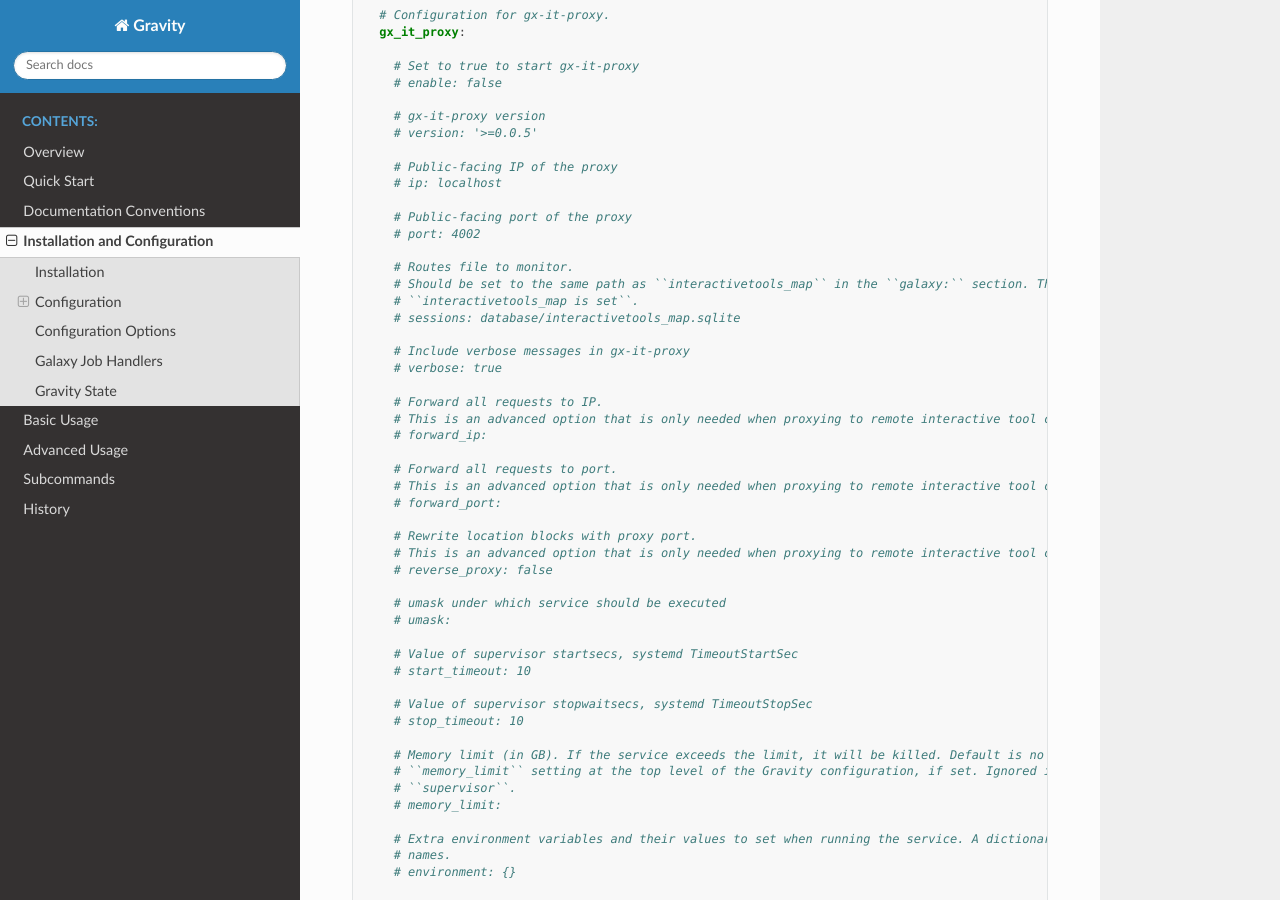
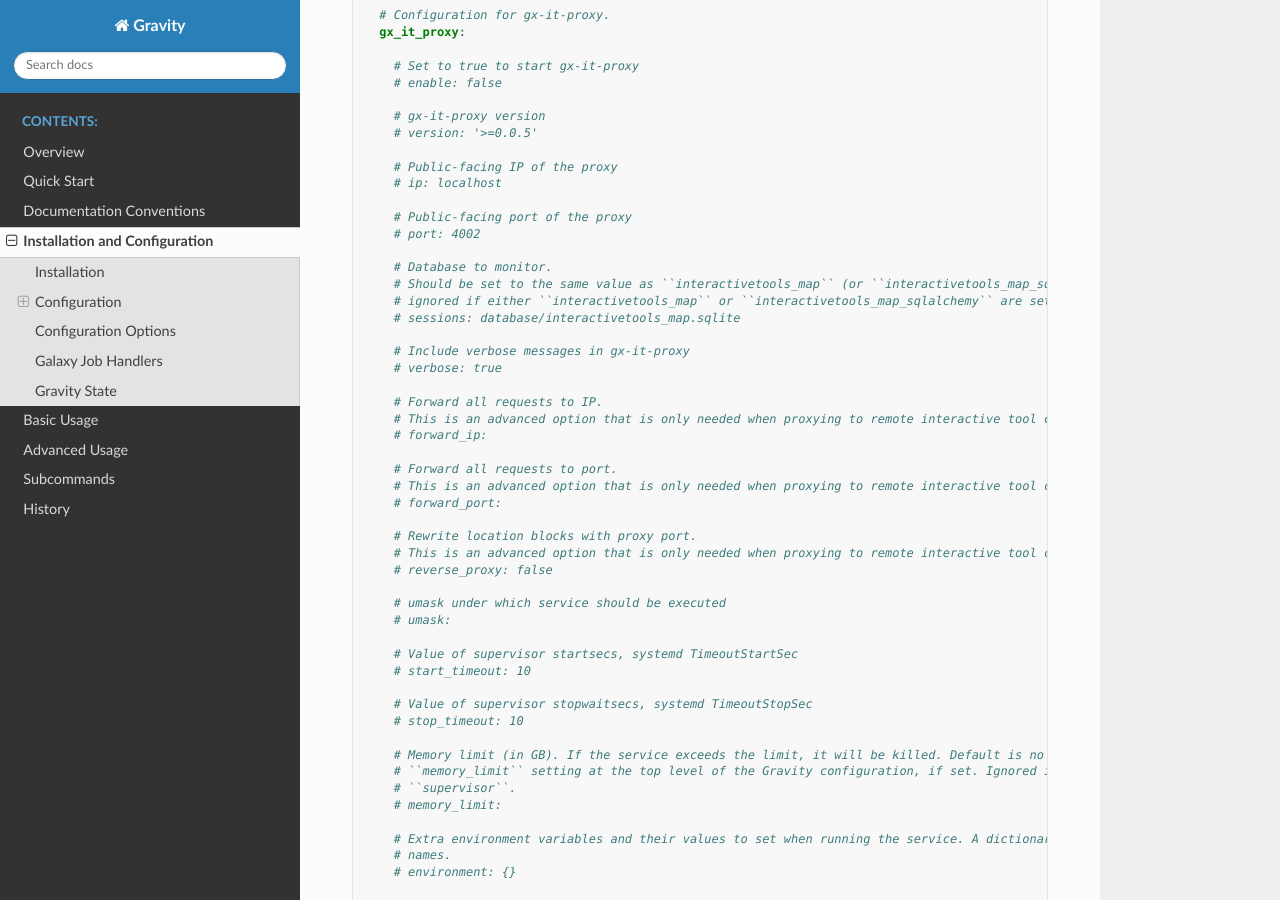
Before and after one commit to galaxyproject/gravity, a Sphinx documentation site: the page built from docs/installation.rst, in a window 1280 px wide and 900 px high, scrolled down 5076 px. Built offline with Sphinx 7.4.7 and the Read the Docs theme 2.0.0, drawn with Linux system fonts in a browser that asks for light colours.

Commit message:
Support new Galaxy configuration setting `interactivetools_map_sqlalchemy`
At the moment, the Gravity setting `sessions` is "overridden" with `interactivetools_map` if configured in the Galaxy settings.

A new Galaxy setting `interactivetools_map_sqlalchemy` was added in Galaxy PR #18481 that overrides interactivetools_map` if defined. Gravity should do the same. This commit also documents the change.

```diff
--- a/docs/installation.rst
+++ b/docs/installation.rst
@@ -285,9 +285,9 @@ The following options in the ``gravity`` section of ``galaxy.yml`` can be used t
       # Public-facing port of the proxy
       # port: 4002
 
-      # Routes file to monitor.
-      # Should be set to the same path as ``interactivetools_map`` in the ``galaxy:`` section. This is ignored if
-      # ``interactivetools_map is set``.
+      # Database to monitor.
+      # Should be set to the same value as ``interactivetools_map`` (or ``interactivetools_map_sqlalchemy``) in the ``galaxy:`` section. This is
+      # ignored if either ``interactivetools_map`` or ``interactivetools_map_sqlalchemy`` are set.
       # sessions: database/interactivetools_map.sqlite
 
       # Include verbose messages in gx-it-proxy
```
Also changed, not shown: 2 other files.
